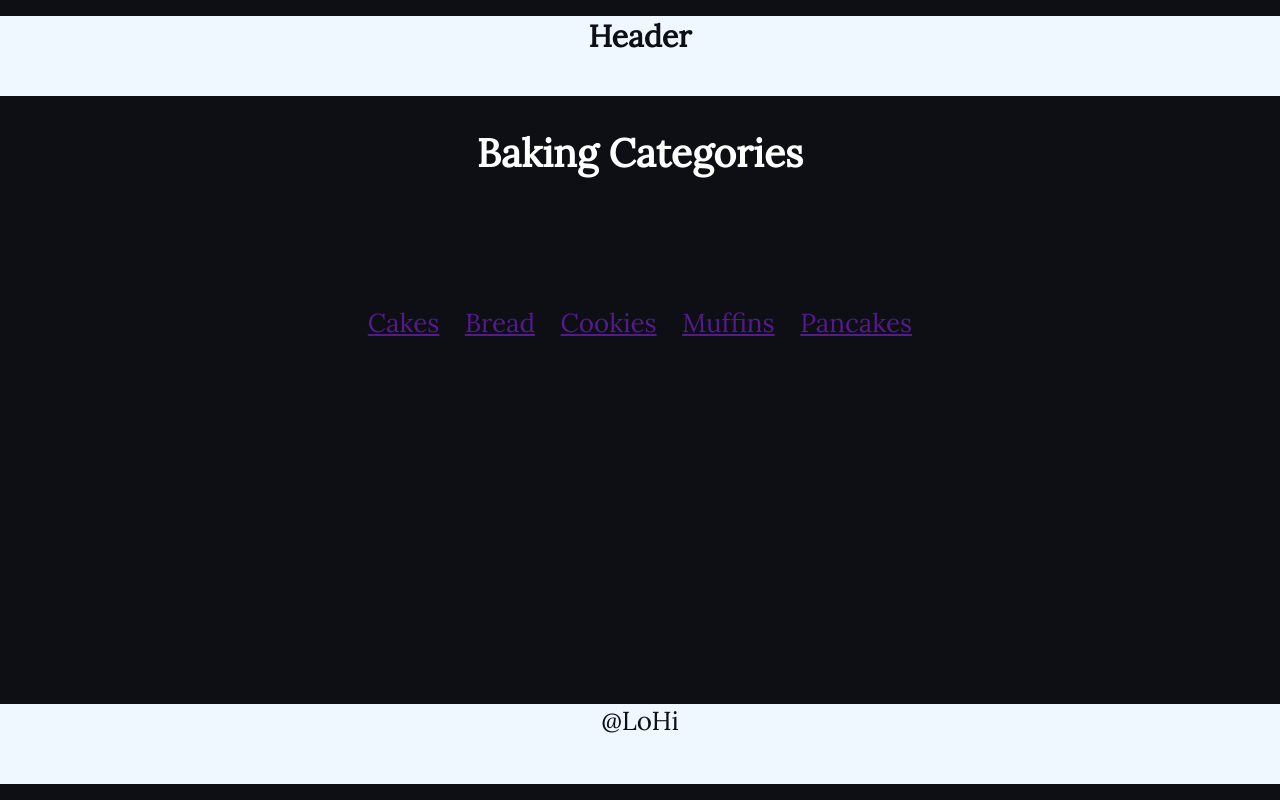
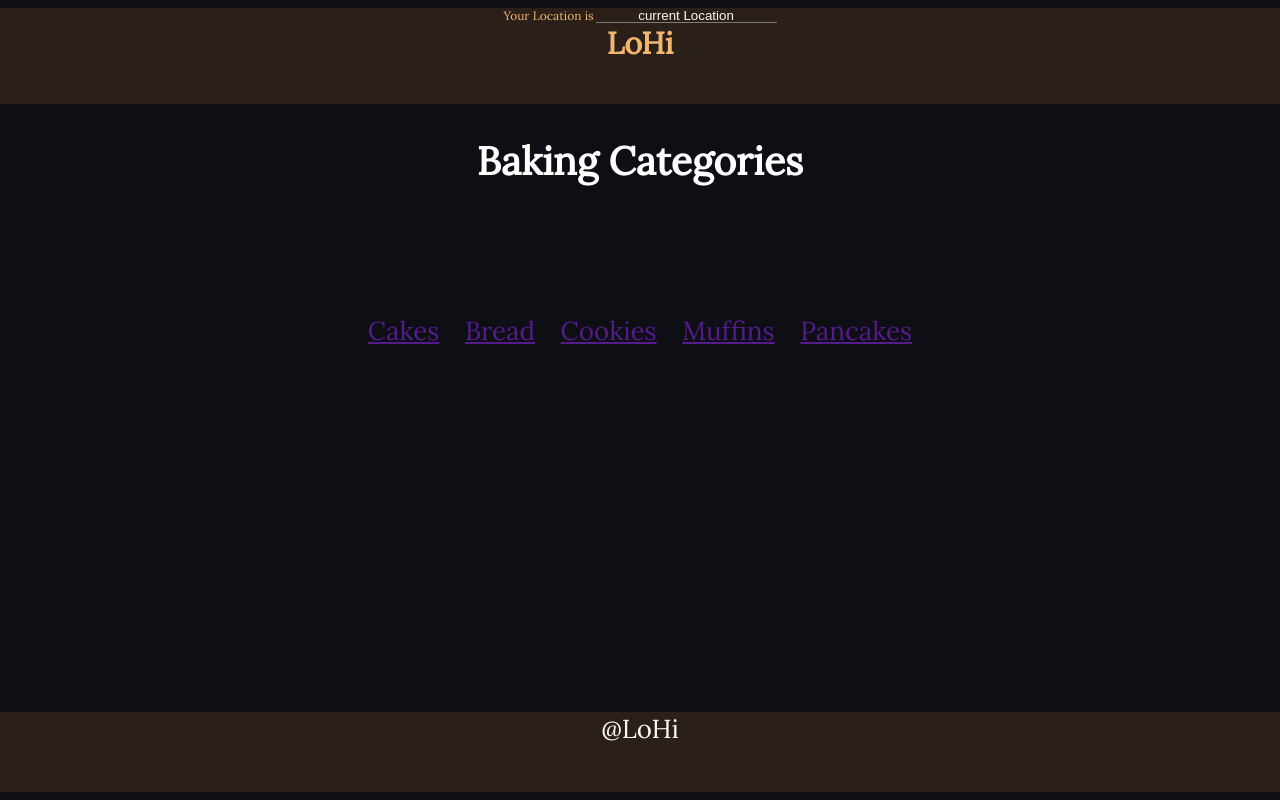
Before and after one commit to LoHi-Turing/lo-hi, a React (Create React App) app: page /#/all-categories in a window 1280 px wide. Built offline with nearby package versions, Linux system fonts and the light colour scheme; no server answers; a web font is replaced by a local one.

Commit message:
Add location area and style

```diff
--- a/src/components/Footer/Footer.css
+++ b/src/components/Footer/Footer.css
@@ -1,7 +1,7 @@
 .footer {
-  color: #0d0f15;
+  color: #fbf8f3;
   height: 10vh;
-  background-color: aliceblue;
+  background-color: #2b1f1a;
   text-align: center;
 }
 
--- a/src/components/Header/Header.css
+++ b/src/components/Header/Header.css
@@ -1,8 +1,40 @@
 .header {
-  color: #0d0f15;
-  height: 10vh;
+  display: flex;
+  flex-direction: column;
+  align-items: center;
+  color: #f2b66f;
+  height: 12vh;
+  background-color: #2b1f1a;
+  /* margin-top: 0; */
+  /* width: 100vw; */
+  /* height: 100px; */
+}
+
+.header-location {
+  display: flex;
+  justify-content: center;
+  text-align: center;
+  align-items: baseline;
   width: 100vw;
-  background-color: aliceblue;
+  margin: 0;
+}
+
+.p-location {
+  margin: 0;
+  font-size: 12px;
+}
+
+.location {
+  text-align: center;
+  height: 12px;
+  margin-left: 2px;
+  outline-color: hsl(0deg 0% 62% / 6%);
+  border: 0;
+  margin-bottom: 0;
+  border-bottom: 0.5px solid #9e9e9eb8;
+  background-color: #2b1f1a;
+  color: #fbf8f3;
+  /* width: fit-content; */
 }
 
 .company-name {
--- a/src/components/Header/Header.js
+++ b/src/components/Header/Header.js
@@ -4,7 +4,11 @@ import './Header.css';
 const Header = () => {
   return (
     <section className='header'>
-      <h1 className='company-name'>Header</h1>
+      <div className='header-location'>
+        <p className='p-location'>Your Location is</p>
+        <input className='location' type='text' value='current Location'/>
+      </div>
+      <h1 className='company-name'>LoHi</h1>
     </section>
   )
 }
```
